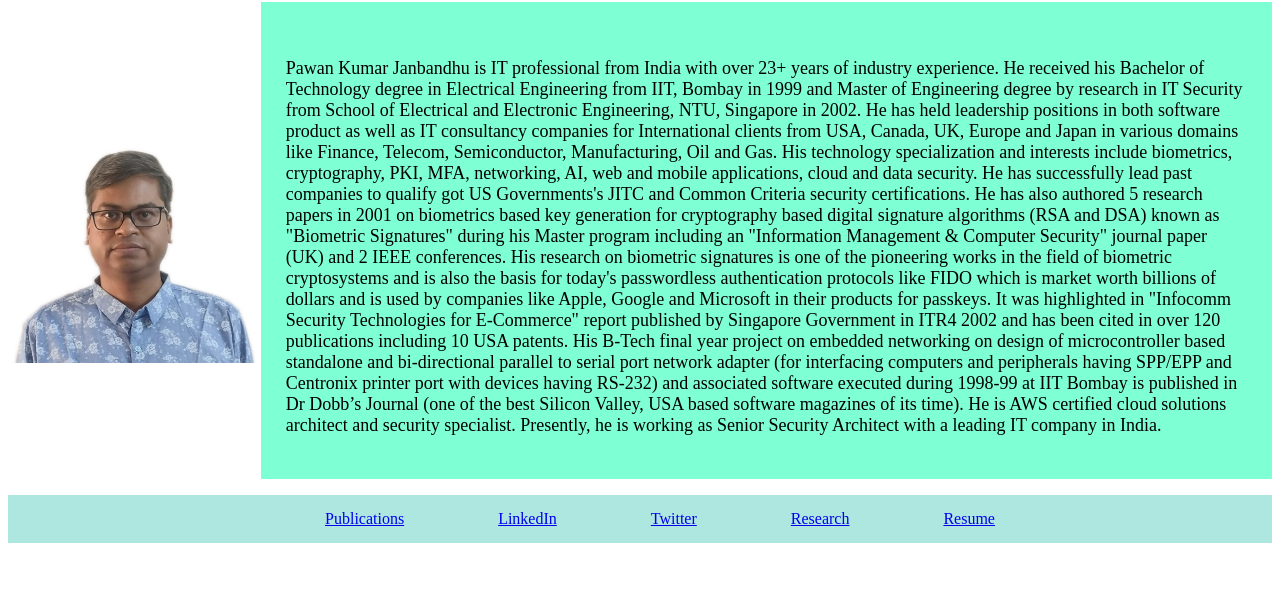
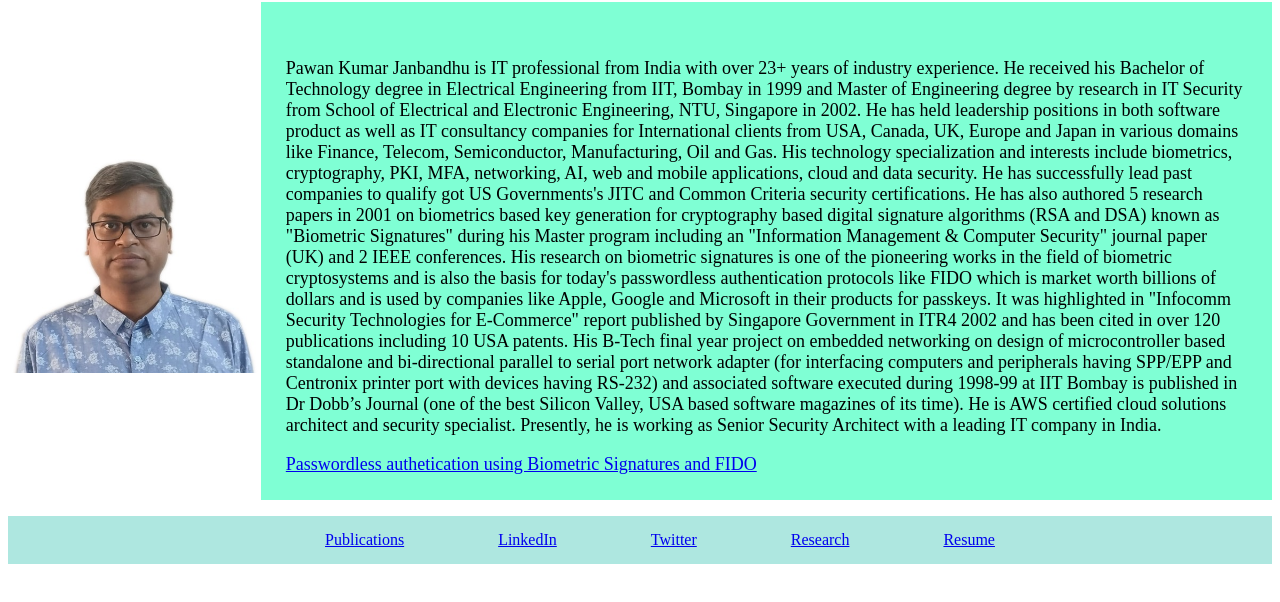
Before and after one commit to pkjanbandhu/profile, a plain HTML site: page index.html in a window 1280 px wide. Shown: the part 78-680 px from the top of the page. Drawn offline with Linux system fonts and the light colour scheme.

Commit message:
Update index.html

```diff
--- a/index.html
+++ b/index.html
@@ -32,6 +32,7 @@
 				  AWS certified cloud solutions architect and security specialist. Presently, he is working as Senior Security Architect with a leading
 				  IT company in India.
                     </p>
+					<a href="https://biometricsignatures.blogspot.com/">Passwordless authetication using Biometric Signatures and FIDO</a></li>
                 </div>
             </div>
             <div class="links">
```
